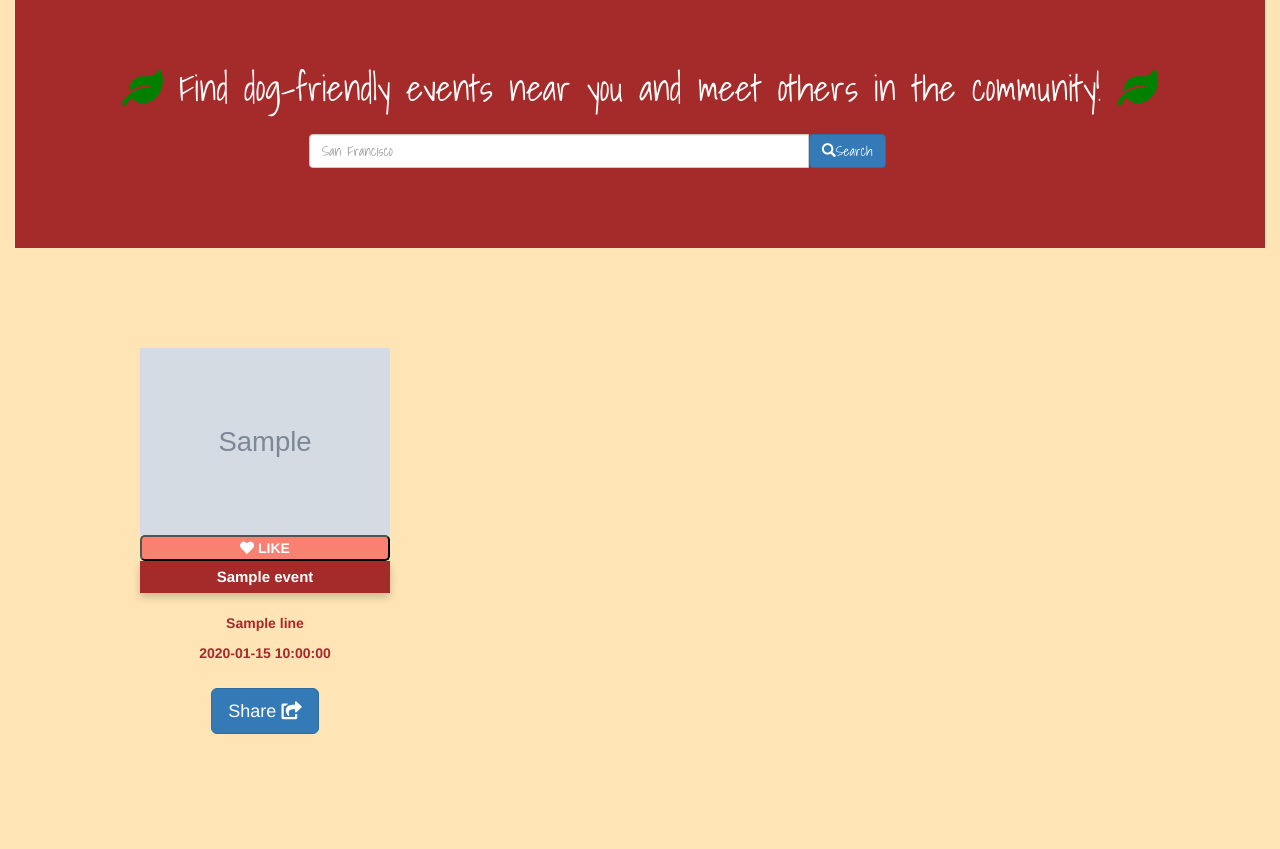
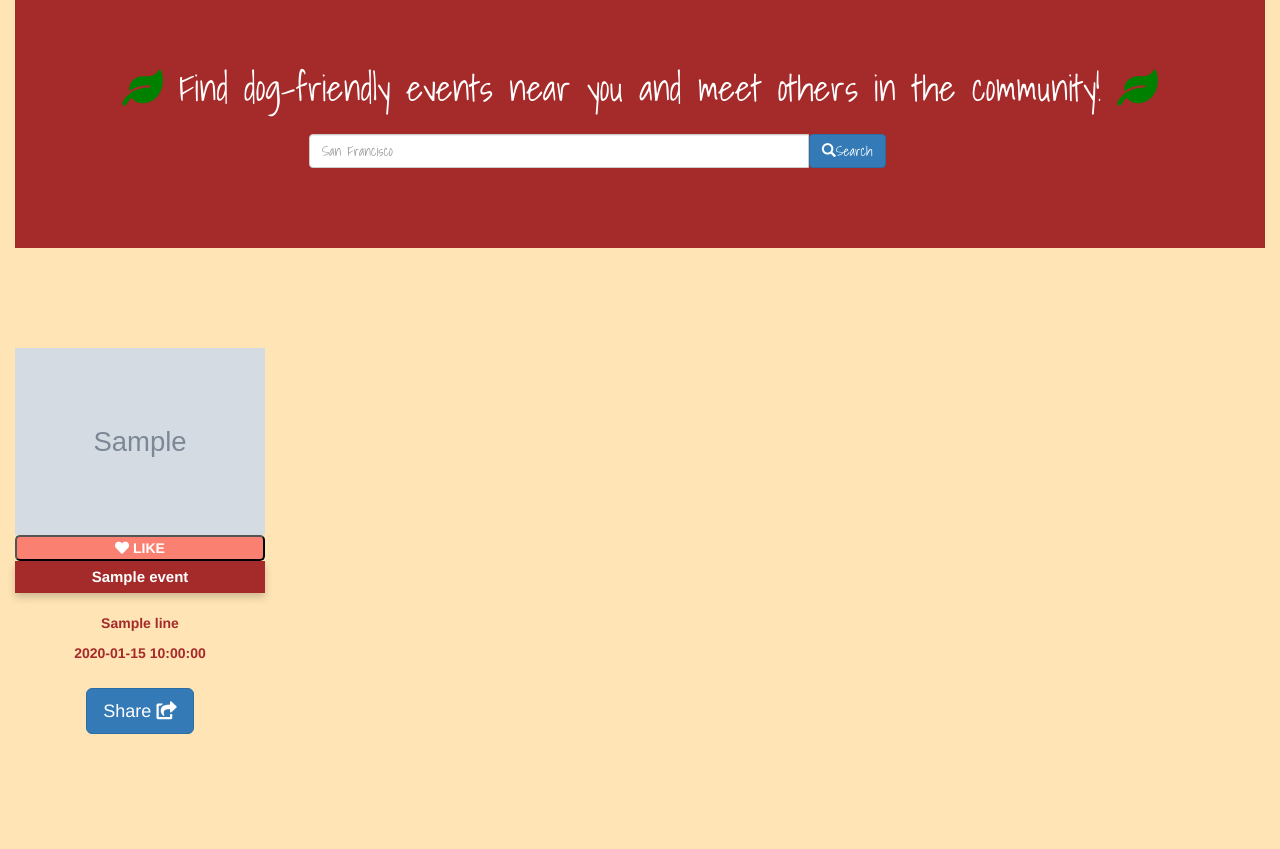
Before and after one commit to jtrieu2/PressPaws, a Python web app: template templates/events.html in a window 1280 px wide. Shown: the part 73-922 px from the top of the page. Run offline with Jinja, Linux system fonts and the light colour scheme; the template is opened without the code that fills it: most values are stand-ins (such as "Sample title", 1, 10 or a date in 2020); grey boxes marked "Sample" are stand-in pictures; some libraries are stand-ins or nearby versions; some web fonts are replaced.

Commit message:
added nginx file and changed events styling

```diff
--- a/static/events.css
+++ b/static/events.css
@@ -16,8 +16,6 @@
   grid-gap: 40px;
   text-align: center;
   padding-bottom: 100px;
-  margin-left:125px;
-  margin-right:100px;
 }
 .card {
   transition: 0.3s;
```
Also changed, not shown: 2 other files.
